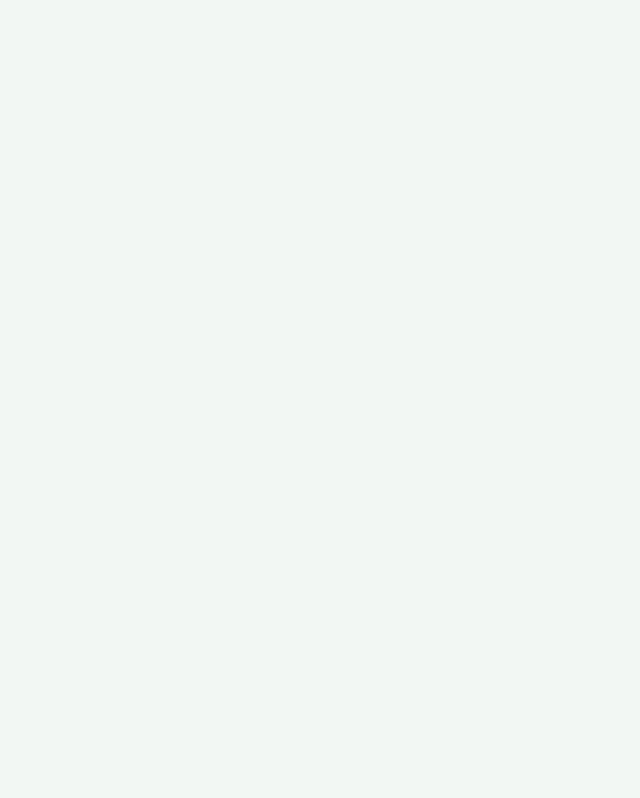
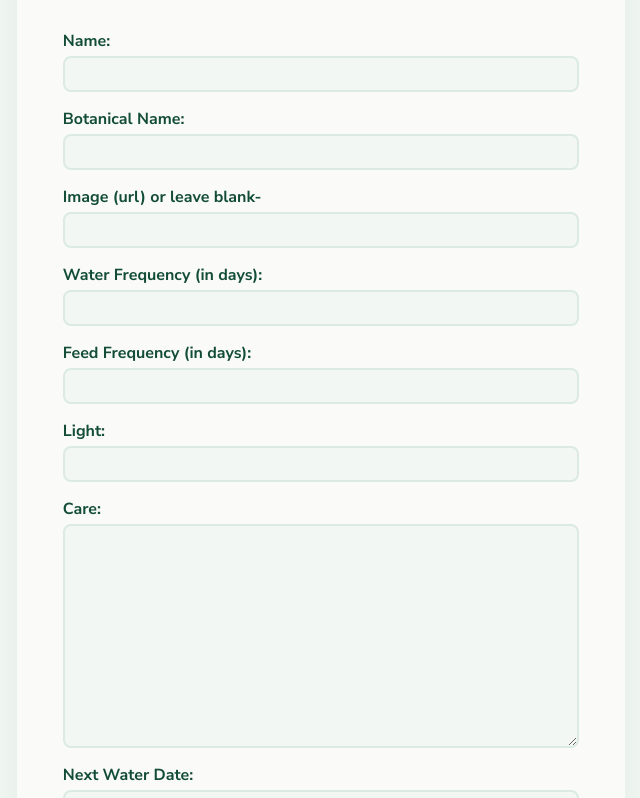
Before and after one commit to allyson-s-code/plant-babies-mern, a React (Create React App) app in the folder client/: page /1/edit in a window 1280 px wide. Before the commit this address had no page. Shown: the part 300-1098 px from the top of the page, without its empty margins (319-959 px from the left). Before the commit the page ends 800 px from the top, so only its background shows below. Built offline with nearby package versions, Linux system fonts and the light colour scheme; no server answers; a web font is replaced by a local one.

Commit message:
Added delete plant option in plant details

```diff
--- a/client/src/App.js
+++ b/client/src/App.js
@@ -4,6 +4,7 @@ import Care from "./pages/care";
 import Plants from "./pages/plants";
 import PlantDetails from "./components/plantDetails";
 import NewPlant from "./components/create";
+import UpdatePlantForm from "./components/edit";
 import { useState, useEffect } from "react";
 import {
   BrowserRouter as Router,
@@ -51,6 +52,7 @@ function Content() {
         <Route path="/plants" element={<Plants />} />
         <Route path="/plants/:id" element={<PlantDetails />} />
         <Route path="/plants/create" element={<NewPlant />} />
+        <Route path="/:id/edit" element={<UpdatePlantForm />} />
       </Routes>
     </div>
   );
--- /dev/null
+++ b/client/src/components/edit.js
@@ -0,0 +1,148 @@
+import React, { useEffect, useState } from "react";
+import { useParams } from "react-router-dom";
+import { Formik, Form, Field, ErrorMessage } from "formik";
+import * as Yup from "yup";
+import TextError from "./textError";
+
+export default function UpdatePlantForm() {
+  const [form, setForm] = useState({
+    name: "",
+    botanicalName: "",
+    img: "",
+    waterFrequency: "",
+    feedFrequency: "",
+    light: "",
+    care: "",
+    waterDate: "",
+    feedDate: "",
+  });
+
+  const params = useParams();
+
+  //fetches plant from database
+  useEffect(() => {
+    async function getFormValues() {
+      const id = params.id;
+      const response = await fetch(`http://localhost:4000/plants/${id}`);
+
+      if (!response.ok) {
+        const message = `An error occurred: ${response.statusText}`;
+        window.alert(message);
+        return;
+      }
+
+      const record = await response.json();
+      if (!record) {
+        window.alert(`Record with id ${id} not found`);
+
+        return;
+      }
+      setForm(record);
+    }
+
+    getFormValues();
+
+    return;
+  }, [params.id]);
+
+  async function postData(form) {
+    // When a post request is sent to the update url, we'll update a record from the database.
+    const updatedPlant = {
+      name: form.name,
+      botanicalName: form.botanicalName,
+      img: form.img,
+      waterFrequency: form.waterFrequency,
+      feedFrequency: form.feedFrequency,
+      light: form.light,
+      care: form.care,
+      waterDate: form.waterDate,
+      feedDate: form.feedDate,
+    };
+    console.log(form.name);
+    const id = params.id;
+    await fetch(`http://localhost:4000/${id}/edit`, {
+      method: "POST",
+      headers: {
+        "Content-Type": "application/json",
+      },
+      body: JSON.stringify(updatedPlant),
+    }).catch((error) => {
+      window.alert(error);
+      return;
+    });
+  }
+
+  const onSubmit = (values) => {
+    alert(JSON.stringify(values, null, 2));
+    postData(values);
+  };
+
+  const validationSchema = Yup.object({
+    name: Yup.string().required("Required"),
+    botanicalName: Yup.string().required("Required"),
+    img: Yup.string().url().nullable(),
+    waterFrequency: Yup.number().positive().integer().required("Required"),
+    feedFrequency: Yup.number().positive().nullable(),
+    light: Yup.string().required("Required"),
+    care: Yup.string().required("Required"),
+    waterDate: Yup.string().required("Required"),
+    feedDate: Yup.string().nullable(),
+  });
+
+  return (
+    <section className="create-section">
+      <h2>Edit Your Plant</h2>
+
+      <Formik
+        initialValues={form}
+        validationSchema={validationSchema}
+        onSubmit={onSubmit}
+        enableReinitialize
+      >
+        <Form>
+          <label htmlFor="name">Name:</label>
+          <Field id="name" name="name" type="text" />
+          <ErrorMessage name="name" component={TextError} />
+
+          <label htmlFor="botanicalName">Botanical Name:</label>
+          <Field id="botanicalName" name="botanicalName" type="text" />
+          <ErrorMessage name="botanicalName" component={TextError} />
+
+          <label htmlFor="img">
+            Image (url) <span>or leave blank-</span>
+          </label>
+          <Field id="img" name="img" type="url" />
+          <ErrorMessage name="img" component={TextError} />
+
+          <label htmlFor="waterFrequency">Water Frequency (in days):</label>
+          <Field id="waterFrequency" name="waterFrequency" type="number" />
+          <ErrorMessage name="waterFrequency" component={TextError} />
+
+          <label htmlFor="feedFrequency">Feed Frequency (in days):</label>
+          <Field id="feedFrequency" name="feedFrequency" type="number" />
+          <ErrorMessage name="feedFrequency" component={TextError} />
+
+          <label htmlFor="light">Light:</label>
+          <Field id="light" name="light" type="text" />
+          <ErrorMessage name="light" component={TextError} />
+
+          <label htmlFor="care">Care:</label>
+          <Field as="textarea" id="care" name="care" type="text" />
+          <ErrorMessage name="care" component={TextError} />
+
+          <label htmlFor="waterDate">Next Water Date:</label>
+          <Field id="waterDate" name="waterDate" type="date" />
+          <ErrorMessage name="waterDate" component={TextError} />
+
+          <label htmlFor="feedDate">Next Feed Date:</label>
+          <Field id="feedDate" name="feedDate" type="date" />
+          <ErrorMessage name="feedDate" component={TextError} />
+
+          <button type="submit" className="submit-new__btn secondary">
+            Submit
+          </button>
+        </Form>
+      </Formik>
+    </section>
+  );
+}
--- a/client/src/components/feedList.js
+++ b/client/src/components/feedList.js
@@ -80,7 +80,7 @@ export default function FeedList() {
     date.setDate(newDate);
 
     const editedDate = {
-      feedDate: date.toLocaleDateString(),
+      feedDate: date.toLocaleDateString("en-CA"),
       waterDate: plant.waterDate,
     };
     // This will send a post request to update the data in the database.
--- a/client/src/components/plantDetails.js
+++ b/client/src/components/plantDetails.js
@@ -32,7 +32,13 @@ export default function PlantDetails() {
     return;
   }, [params.id]);
 
-  console.log(plant);
+  const deleteRecord = async () => {
+    const id = params.id;
+    await fetch(`http://localhost:4000/${id}`, {
+      method: "DELETE",
+    });
+  };
+
   return (
     <section className="details-section">
       <div className="plant-details" id={plant._id}>
@@ -81,8 +87,24 @@ export default function PlantDetails() {
         <Link to={`/plants`}>
           <button className="back__btn mini">Back</button>
         </Link>
-        <Link to={`/edit`}>
+        <Link to={`/${plant._id}/edit`}>
           <button className="edit__btn mini">Edit</button>
+        </Link>
+
+        <Link to={`/plants`}>
+          <button
+            type="button"
+            onClick={() => {
+              if (
+                window.confirm("Are you sure you wish to delete this item?")
+              ) {
+                deleteRecord();
+              }
+            }}
+            className="delete__btn mini"
+          >
+            Delete
+          </button>
         </Link>
       </div>
     </section>
--- /dev/null
+++ b/client/src/components/textError.js
@@ -0,0 +1,7 @@
+import React from "react";
+
+function TextError(props) {
+  return <div className="error-msg">{props.children}</div>;
+}
+
+export default TextError;
--- a/client/src/components/waterList.js
+++ b/client/src/components/waterList.js
@@ -59,7 +59,7 @@ export default function WaterList() {
     date.setDate(newDate);
 
     const editedDate = {
-      waterDate: date.toLocaleDateString(),
+      waterDate: date.toLocaleDateString("en-CA"),
       feedDate: plant.feedDate,
     };
     // This will send a post request to update the data in the database.
--- a/client/src/index.css
+++ b/client/src/index.css
@@ -591,6 +591,13 @@ textarea {
   padding: 0 5px;
 }
 
+textarea {
+  height: 14rem;
+  display: flex;
+  justify-content: flex-start;
+  align-content: flex-start;
+}
+
 *:focus {
   outline: none !important;
 }
@@ -627,13 +634,6 @@ Create New Plant Section
   border-radius: 1rem;
   box-shadow: 0px 20px 37px 2px #4d8c7516;
   padding: 3.5rem 0;
-}
-
-.care-input {
-  height: 14rem;
-  display: flex;
-  justify-content: flex-start;
-  align-content: flex-start;
 }
 
 .submit-new__btn {
```
Also changed, not shown: 1 other file (tests, documents, lock files or other folders).
